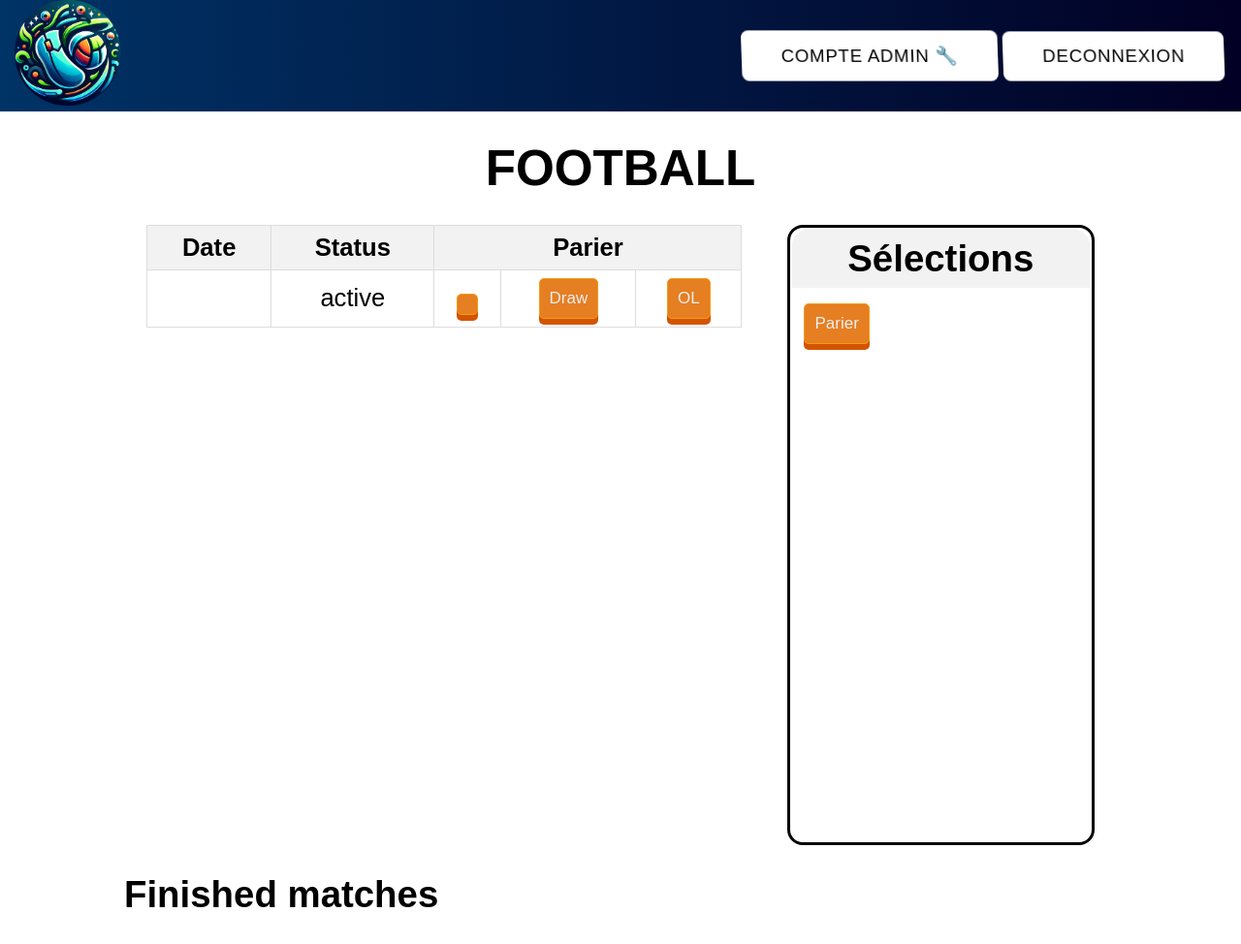
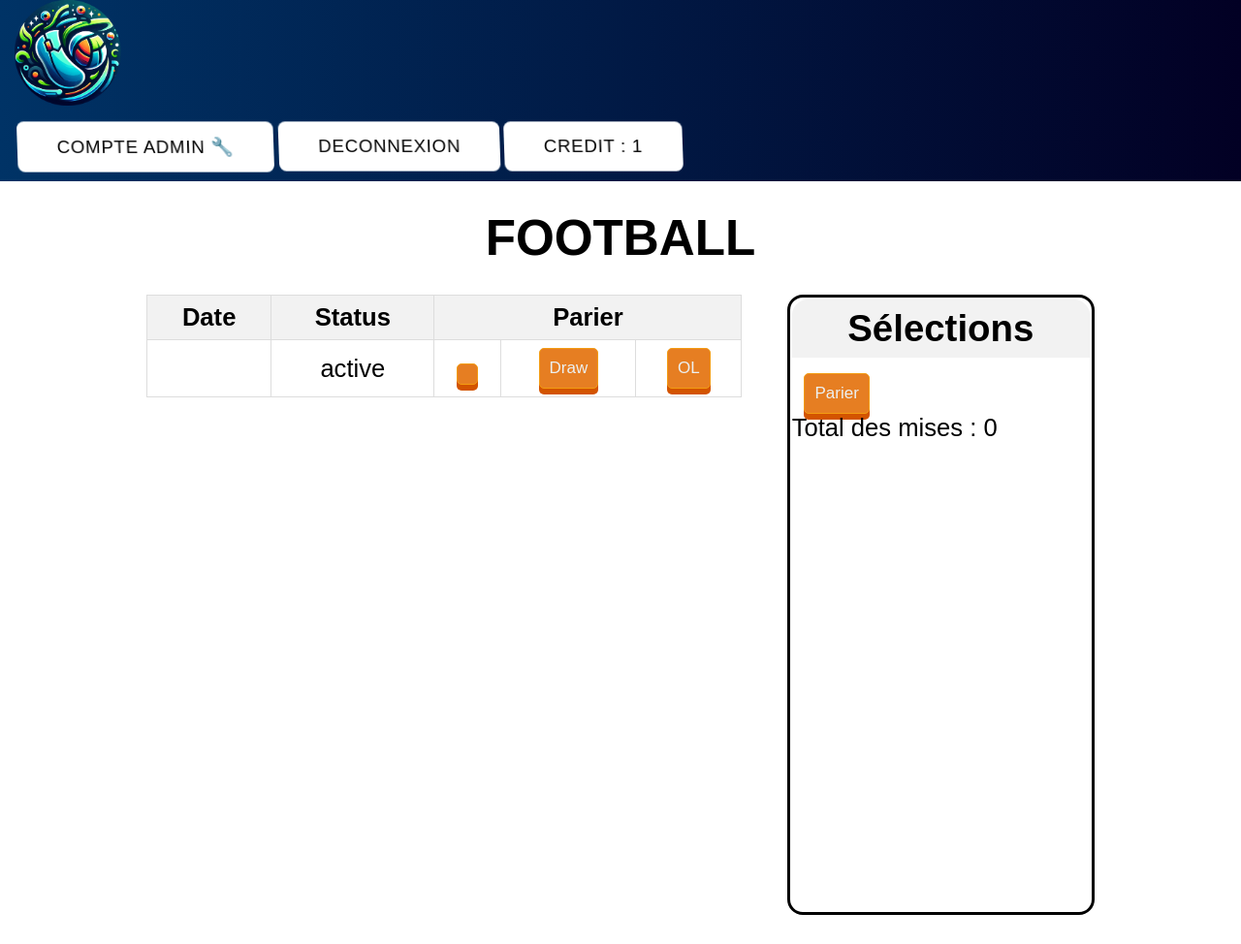
Before and after one commit to ThomasFzr/FreeBet, a PHP site: page /football in a window 1280 px wide. Shown: the top 974 px of the page at 97% size. Run offline with PHP 8.4, Linux system fonts and the light colour scheme; the visitor is signed in with stand-in values (Sample User, id 1); tables that the repository leaves empty or names only in its code hold one stand-in row (values such as "Sample post").

Commit message:
add function update total amount

```diff
--- a/src/App/models/Connection.php
+++ b/src/App/models/Connection.php
@@ -25,6 +25,8 @@ class Connection
                 $_SESSION['userID'] = $row['user_id'];
                 $_SESSION['surname'] = $row['surname'];
                 $_SESSION['isAdmin'] = $row['isAdmin'];
+                $_SESSION['coin'] = $row['coin'];
+
                 return true;
             } else {
                 return false;
--- a/src/App/models/Register.php
+++ b/src/App/models/Register.php
@@ -19,16 +19,19 @@ class Register
         $rqt = "SELECT * from User where mail = :mail";
         $stmt = $this->conn->prepare($rqt);
         $stmt->bindParam(":mail", $mail, PDO::PARAM_STR);
+        $coin = 100;
+
         $stmt->execute();
         if ($stmt->rowCount() > 0) {
             $_SESSION['errorMsg'] = "Un compte existe déjà avec cette adresse mail.";
             return false;
         } else {
             $hash = password_hash($pwd, PASSWORD_DEFAULT);
-            $sql = "INSERT INTO User (mail, pwd) VALUES ('$mail', '$hash')";
+            $sql = "INSERT INTO User (mail, pwd, coin) VALUES ('$mail', '$hash','$coin')";
             $this->conn->exec($sql);
             $_SESSION['isConnected'] = true;
             $_SESSION['mail'] = $mail;
+            $_SESSION['coin'] = $coin;
             $_SESSION['userID'] = $this->user->getUserInfo($mail)['user_id'];
             $_SESSION['successMsg'] = "Bienvenue!";
             return true;
--- a/src/App/views/footballView.twig
+++ b/src/App/views/footballView.twig
@@ -20,13 +20,16 @@
 						<td>{{footballMatch.date}}</td>
 						<td>{{footballMatch.status}}</td>
 						<td>
-									<button class="button" data-match="{{footballMatch.match_id}}" onclick="addBet(this, '{{footballMatch.match_id}}', '{{footballMatch.opponent_team_name}}', '{{footballMatch.opponent_team_id}}', '{{footballMatch.opponent_team_name}}')">{{footballMatch.opponent_team_name}}</button>
+							<button class="button" data-match="{{footballMatch.match_id}}"
+								onclick="addBet(this, '{{footballMatch.match_id}}', '{{footballMatch.opponent_team_name}}', '{{footballMatch.opponent_team_id}}', '{{footballMatch.opponent_team_name}}')">{{footballMatch.opponent_team_name}}</button>
 						</td>
 						<td>
-									<button class="button" data-match="{{footballMatch.match_id}}" onclick="addBet(this, '{{footballMatch.match_id}}', '{{footballMatch.opponent_team_name}}', 'Draw', 'Draw')">Draw</button>
+							<button class="button" data-match="{{footballMatch.match_id}}"
+								onclick="addBet(this, '{{footballMatch.match_id}}', '{{footballMatch.opponent_team_name}}', 'Draw', 'Draw')">Draw</button>
 						</td>
 						<td>
-									<button class="button" data-match="{{footballMatch.match_id}}" onclick="addBet(this, '{{footballMatch.match_id}}', '{{footballMatch.opponent_team_name}}', '523', 'OL')">OL</button>
+							<button class="button" data-match="{{footballMatch.match_id}}"
+								onclick="addBet(this, '{{footballMatch.match_id}}', '{{footballMatch.opponent_team_name}}', '523', 'OL')">OL</button>
 						</td>
 					</tr>
 					{% endfor %}
@@ -44,9 +47,11 @@
 
 					<button class="button" onclick="submitBets()">Parier</button>
 				</form>
+				<div id="totalBetAmountMessage"></div>
 			</div>
 		</div>
-		</div><br><div class="finished-matches">
+	</div><br>
+	<div class="finished-matches">
 		<h2>Finished matches</h2><br>
 		<table>
 			<thead>
@@ -74,5 +79,6 @@
 </div>
 {% endblock %}{# Footer #}{% block footer%}
 <script src="buttonBet.js"></script>
+<script src="test.js"></script>
 {% include "footerView.twig" %}
 {% endblock %}
--- a/src/App/views/headerView.twig
+++ b/src/App/views/headerView.twig
@@ -1,3 +1,4 @@
+{% block content %}
 <div id="container-allheader">
 	<div id="container-header">
 		<div id="container-leftheader">
@@ -31,6 +32,11 @@
 					</button>
 				</form>
 			</div>
+			<div class="wrapper">
+				<div class="btn-header">
+					<div id="coinDiv" data-coin="{{ coin }}" style="color:black ;">credit : {{ coin }} </div>
+				</div>
+			</div>
 			{% else %}
 			<div class="wrapper">
 				<form action="/connection">
@@ -43,3 +49,8 @@
 		</div>
 	</div>
 </div>
+{% endblock %}
+
+{% block footer%}
+<script src="test.js"></script>
+{% endblock %}
--- a/src/buttonBet.js
+++ b/src/buttonBet.js
@@ -35,13 +35,28 @@ document.addEventListener('DOMContentLoaded', function () {
         });
     }
 
-    // Updated function to render bets
+    function updateTotalAmount() {
+        const amountInputs = document.querySelectorAll('input.input-bet-amount');
+        let totalAmount = 0;
+        amountInputs.forEach(input => {
+            const amount = Number(input.value) || 0;
+            totalAmount += amount;
+        });
+
+        const totalBetAmountMessage = document.getElementById('totalBetAmountMessage');
+        if (totalBetAmountMessage) {
+            totalBetAmountMessage.textContent = `Total des mises : ${totalAmount}`;
+        }
+    }
+
     function renderBets() {
         betsContainer.innerHTML = '';
+        console.log("Taille de betsData:", betsData.length);
 
         betsData.forEach(bet => {
             const betElement = document.createElement('div');
-            betElement.innerHTML = `<div class="bet-line">
+            betElement.classList.add('bet-line'); // Ajouté pour le style
+            betElement.innerHTML = `
                 <div class="title-delete-container">
                     ⚽<div class="title">${bet.opponent} - OL</div>
                     <span class="delete-icon" onclick="deleteBet('${bet.match}')">&#10006;</span>
@@ -50,17 +65,19 @@ document.addEventListener('DOMContentLoaded', function () {
                 <div class="result-amount-container">
                     <div class="result">${bet.betName}</div>
                     <input type="hidden" name="result[]" value="${bet.bet}">
-								<input placeholder="Mise" class="input-bet-amount" name="amount[]" type="number" required>
+                    <input min="0" placeholder="Mise" class="input-bet-amount" name="amount[]" type="number" required>
                 </div>
-						</div>`;
+            `;
+            betsContainer.appendChild(betElement);
 
-
-
-
-            betsContainer.appendChild(betElement);
+            // Attacher un gestionnaire d'événement 'input' pour mettre à jour le montant total
+            betElement.querySelector('input.input-bet-amount').addEventListener('input', updateTotalAmount);
         });
 
-        // Disable buttons based on betsData
+        // La mise à jour initiale du montant total est déclenchée ici
+        updateTotalAmount();
+
+        // Désactiver les boutons basés sur betsData, comme vous l'avez fait.
         const allButtons = document.querySelectorAll('.button');
         allButtons.forEach(button => {
             const matchId = button.getAttribute('data-match');
@@ -68,8 +85,5 @@ document.addEventListener('DOMContentLoaded', function () {
         });
     }
 
-
-
-
     renderBets();
 });
--- a/src/index.php
+++ b/src/index.php
@@ -19,6 +19,11 @@ $twig = new \Twig\Environment($loader);
 if (isset($_SESSION['userID'])) {
     $isConnected = true;
     $twig->addGlobal('isConnected', $isConnected);
+}
+
+if (isset($_SESSION['coin'])) {
+    $coin = $_SESSION['coin'];
+    $twig->addGlobal('coin', $coin);
 }
 
 if (isset($_SESSION['surname'])) {
--- /dev/null
+++ b/src/test.js
@@ -0,0 +1,7 @@
+document.addEventListener('DOMContentLoaded', function () {
+    var coin = document.getElementById('coinDiv').getAttribute('data-coin');
+    console.log(coin);
+
+
+
+});
```
Also changed, not shown: src/App/models/User.php (+5 -2 lines), src/App/views/profile.twig (+5 -8 lines). Lines whose indentation alone changed are shown as unchanged.
